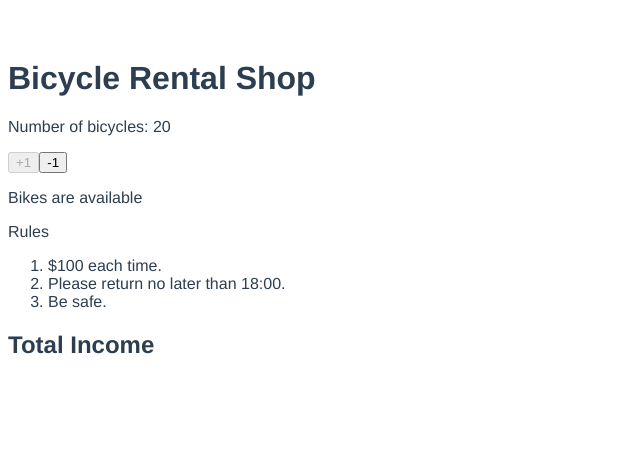
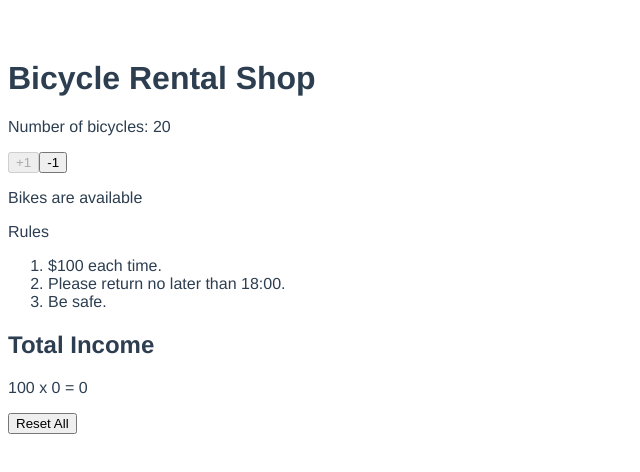
Before and after one commit to mengchu35/vue2_shop, a Vue app: page / in a window 1280 px wide. Shown: the top 472 px of the page, without its empty margins (0-640 px from the left). Built offline with nearby package versions, Linux system fonts and the light colour scheme.

Commit message:
[vue] props, emit

```diff
--- a/src/App.vue
+++ b/src/App.vue
@@ -1,19 +1,16 @@
 <template>
   <div id="app">
     <BicycleRentalShop></BicycleRentalShop>
-    <TotalIncome></TotalIncome>
   </div>
 </template>
 
 <script>
 import BicycleRentalShop from './components/BicycleRentalShop.vue'
-import TotalIncome from './components/TotalIncome.vue'
 
 export default {
   name: 'App',
   components: {
-    BicycleRentalShop,
-    TotalIncome
+    BicycleRentalShop
   }
 }
 </script>
--- a/src/components/BicycleRentalShop.vue
+++ b/src/components/BicycleRentalShop.vue
@@ -11,17 +11,24 @@
       <li v-for="(rule, index) in rules" v-bind:key="index">{{ rule }}</li>
     </ol>
     <!--<p>Total income: {{ subtotalComputed }}</p>-->
+    <TotalIncome v-bind:incrementTotal="increment" v-on:resetall="reset"></TotalIncome>
   </div>
 </template>
 
 <script>
+import TotalIncome from './TotalIncome.vue'
+
 export default {
   name: 'BicycleRentalShop',
+  components: {
+    TotalIncome
+  },
   data() {
     return {
       price: 100,
       quantity: 20, // 總量
       count: 20, // 剩餘個數
+      increment: 0, // 租借次數
       rules: [
         '$100 each time.',
         'Please return no later than 18:00.',
@@ -40,6 +47,7 @@ export default {
     },
     minus() {
       this.count--;
+      this.increment++;
     },
     btnPlus() {
       return ((this.count >= this.quantity) ? true : false);
@@ -47,6 +55,10 @@ export default {
     btnMinus() {
       return ((this.count <= 0) ? true : false);
     },
+    reset() {
+      this.count = 20;
+      this.increment = 0;
+    }
   }
 }
 </script>
--- a/src/components/TotalIncome.vue
+++ b/src/components/TotalIncome.vue
@@ -1,12 +1,32 @@
 <template>
   <div>
     <h2>Total Income</h2>
+    <p>{{ price }} x {{ incrementTotal }} = {{ TotalIncome }}</p>
+    <button v-on:click="reset">Reset All</button>
   </div>
 </template>
 
 <script>
 export default {
   name: 'TotalIncome',
+  data() {
+    return {
+      price: 100,
+    }
+  },
+  props: {
+    incrementTotal: Number
+  },
+  computed: {
+    TotalIncome: function() {
+      return this.price * this.incrementTotal;
+    }
+  },
+  methods: {
+    reset() {
+      this.$emit('resetall');
+    }
+  }
 }
 </script>
 
```
